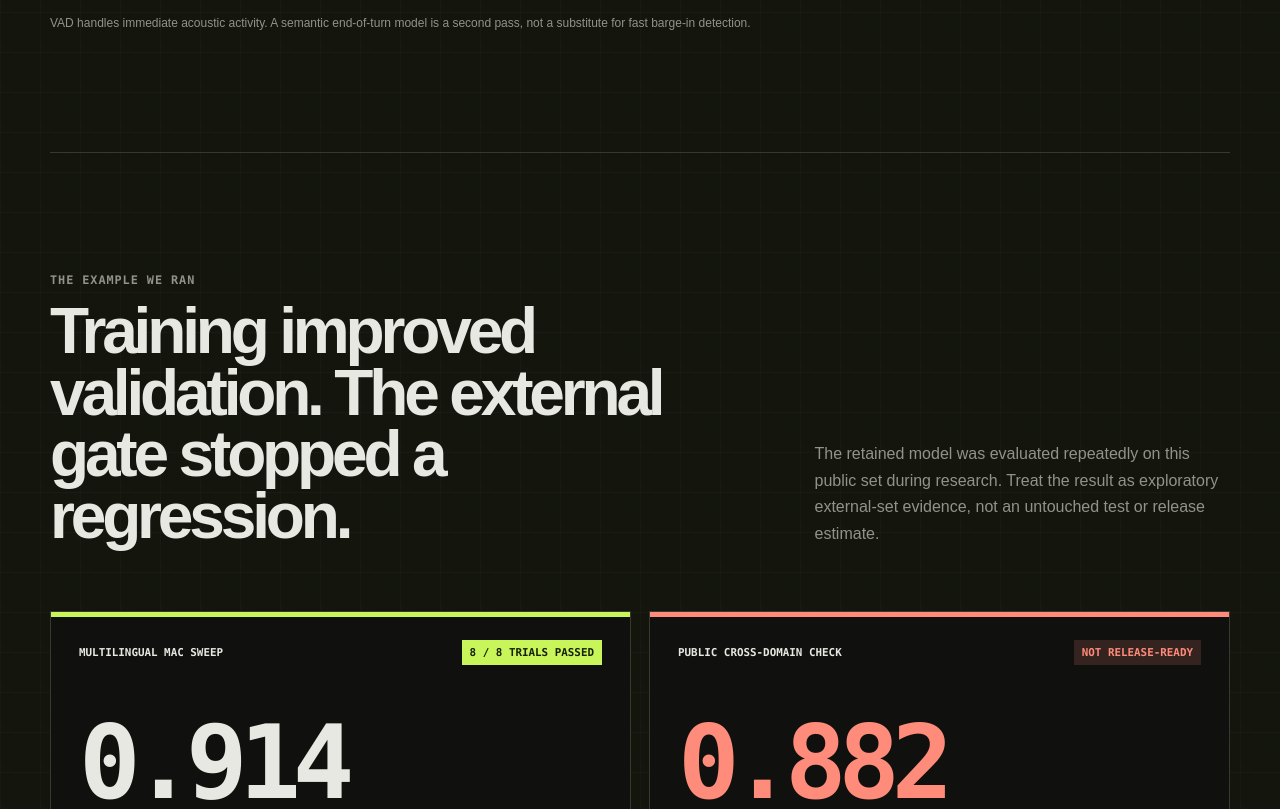
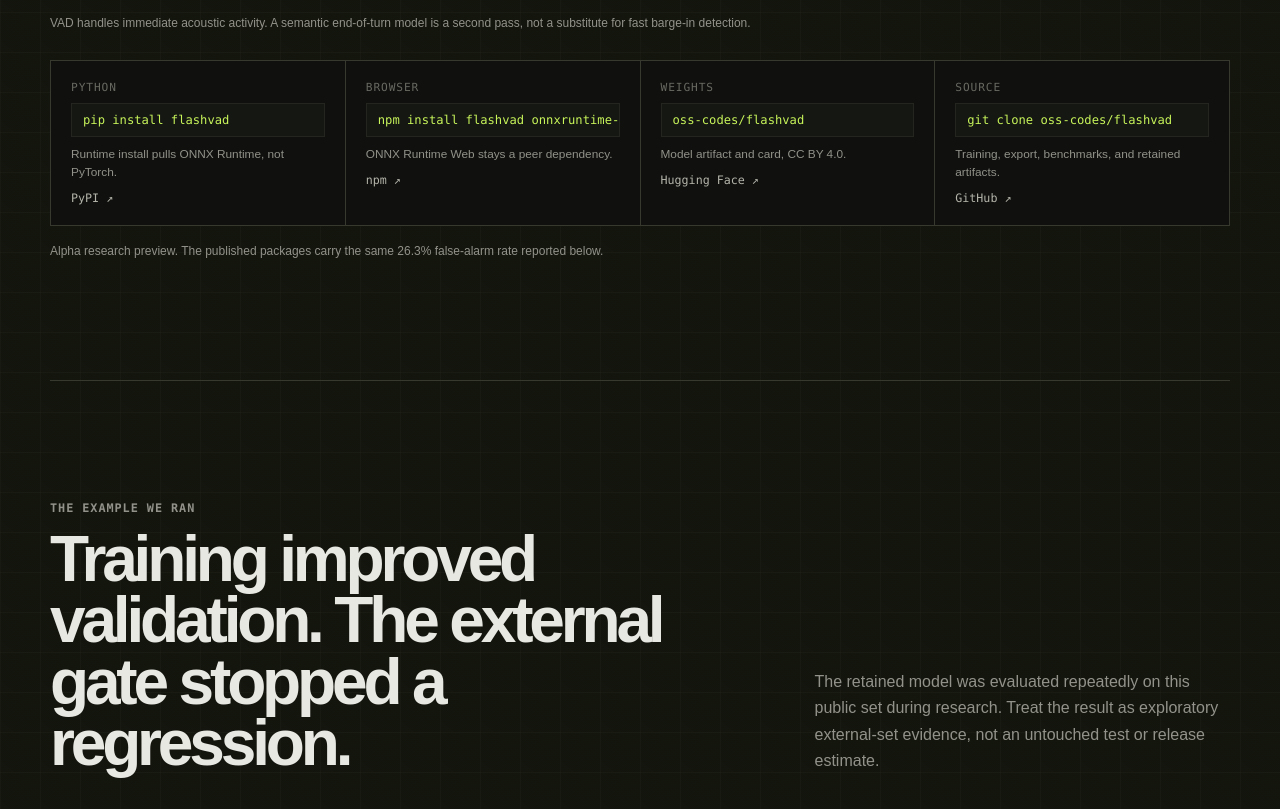
Before and after one commit to oss-codes/flashvad, an Astro site in the folder report-site/: page / in a window 1280 px wide. Shown: the part 7828-8637 px from the top of the page. Built offline with nearby package versions, Linux system fonts and the light colour scheme; Astro itself is replaced by a stand-in of ours.

Commit message:
Surface the package and weight links on the site
The report linked to Silero, TEN, and FireRed but never to FlashVAD's own
repository, weights, or published packages. Add an install block to the
integration section and a project group to the footer, and repeat the
false-alarm caveat next to the install commands so nobody installs from
the site without meeting it.

```diff
--- a/report-site/src/components/SiteFooter.astro
+++ b/report-site/src/components/SiteFooter.astro
@@ -9,6 +9,14 @@
       ·
       <a href={`${import.meta.env.BASE_URL}models/MODEL_LICENSE.md`}>CC BY 4.0 model</a>
     </p>
+  </div>
+
+  <div class="source-links project-links">
+    <span>project</span>
+    <a href="https://github.com/oss-codes/flashvad" target="_blank" rel="noreferrer">GitHub ↗</a>
+    <a href="https://huggingface.co/oss-codes/flashvad" target="_blank" rel="noreferrer">Hugging Face ↗</a>
+    <a href="https://pypi.org/project/flashvad/" target="_blank" rel="noreferrer">PyPI ↗</a>
+    <a href="https://www.npmjs.com/package/flashvad" target="_blank" rel="noreferrer">npm ↗</a>
   </div>
 
   <div class="source-links">
@@ -69,6 +77,10 @@
     color: var(--text-soft);
   }
 
+  .project-links a {
+    color: var(--signal);
+  }
+
   .source-links a:hover,
   .source-links a:focus-visible {
     color: var(--signal);
--- a/report-site/src/pages/index.astro
+++ b/report-site/src/pages/index.astro
@@ -605,6 +605,38 @@ const marketRows = [
             VAD handles immediate acoustic activity. A semantic end-of-turn model
             is a second pass, not a substitute for fast barge-in detection.
           </p>
+
+          <div class="install-grid">
+            <article class="install-card">
+              <span class="install-label">python</span>
+              <code>pip install flashvad</code>
+              <p>Runtime install pulls ONNX Runtime, not PyTorch.</p>
+              <a href="https://pypi.org/project/flashvad/" target="_blank" rel="noreferrer">PyPI ↗</a>
+            </article>
+            <article class="install-card">
+              <span class="install-label">browser</span>
+              <code>npm install flashvad onnxruntime-web</code>
+              <p>ONNX Runtime Web stays a peer dependency.</p>
+              <a href="https://www.npmjs.com/package/flashvad" target="_blank" rel="noreferrer">npm ↗</a>
+            </article>
+            <article class="install-card">
+              <span class="install-label">weights</span>
+              <code>oss-codes/flashvad</code>
+              <p>Model artifact and card, CC BY 4.0.</p>
+              <a href="https://huggingface.co/oss-codes/flashvad" target="_blank" rel="noreferrer">Hugging Face ↗</a>
+            </article>
+            <article class="install-card">
+              <span class="install-label">source</span>
+              <code>git clone oss-codes/flashvad</code>
+              <p>Training, export, benchmarks, and retained artifacts.</p>
+              <a href="https://github.com/oss-codes/flashvad" target="_blank" rel="noreferrer">GitHub ↗</a>
+            </article>
+          </div>
+
+          <p class="benchmark-note">
+            Alpha research preview. The published packages carry the same 26.3%
+            false-alarm rate reported below.
+          </p>
         </section>
 
         <section class="section accuracy-section" id="accuracy">
--- a/report-site/src/styles/global.css
+++ b/report-site/src/styles/global.css
@@ -1436,6 +1436,59 @@ tbody tr:first-child {
   line-height: 1.5;
 }
 
+.install-grid {
+  display: grid;
+  grid-template-columns: repeat(auto-fit, minmax(230px, 1fr));
+  gap: 1px;
+  margin-top: 28px;
+  background: var(--border-strong);
+  border: 1px solid var(--border-strong);
+}
+
+.install-card {
+  display: grid;
+  align-content: start;
+  gap: 9px;
+  padding: 20px;
+  background: var(--panel);
+}
+
+.install-label {
+  color: var(--dim);
+  font-family: var(--mono);
+  font-size: 0.7rem;
+  letter-spacing: 0.08em;
+  text-transform: uppercase;
+}
+
+.install-card code {
+  overflow-x: auto;
+  padding: 9px 11px;
+  border: 1px solid var(--border);
+  background: var(--surface-raised);
+  color: var(--signal);
+  font-family: var(--mono);
+  font-size: 0.76rem;
+  white-space: nowrap;
+}
+
+.install-card p {
+  color: var(--muted);
+  font-size: 0.74rem;
+  line-height: 1.5;
+}
+
+.install-card a {
+  color: var(--text-soft);
+  font-family: var(--mono);
+  font-size: 0.73rem;
+}
+
+.install-card a:hover,
+.install-card a:focus-visible {
+  color: var(--signal);
+}
+
 .pipeline {
   display: grid;
   grid-template-columns: repeat(3, minmax(20px, 1fr) 28px) minmax(20px, 1fr);
```
